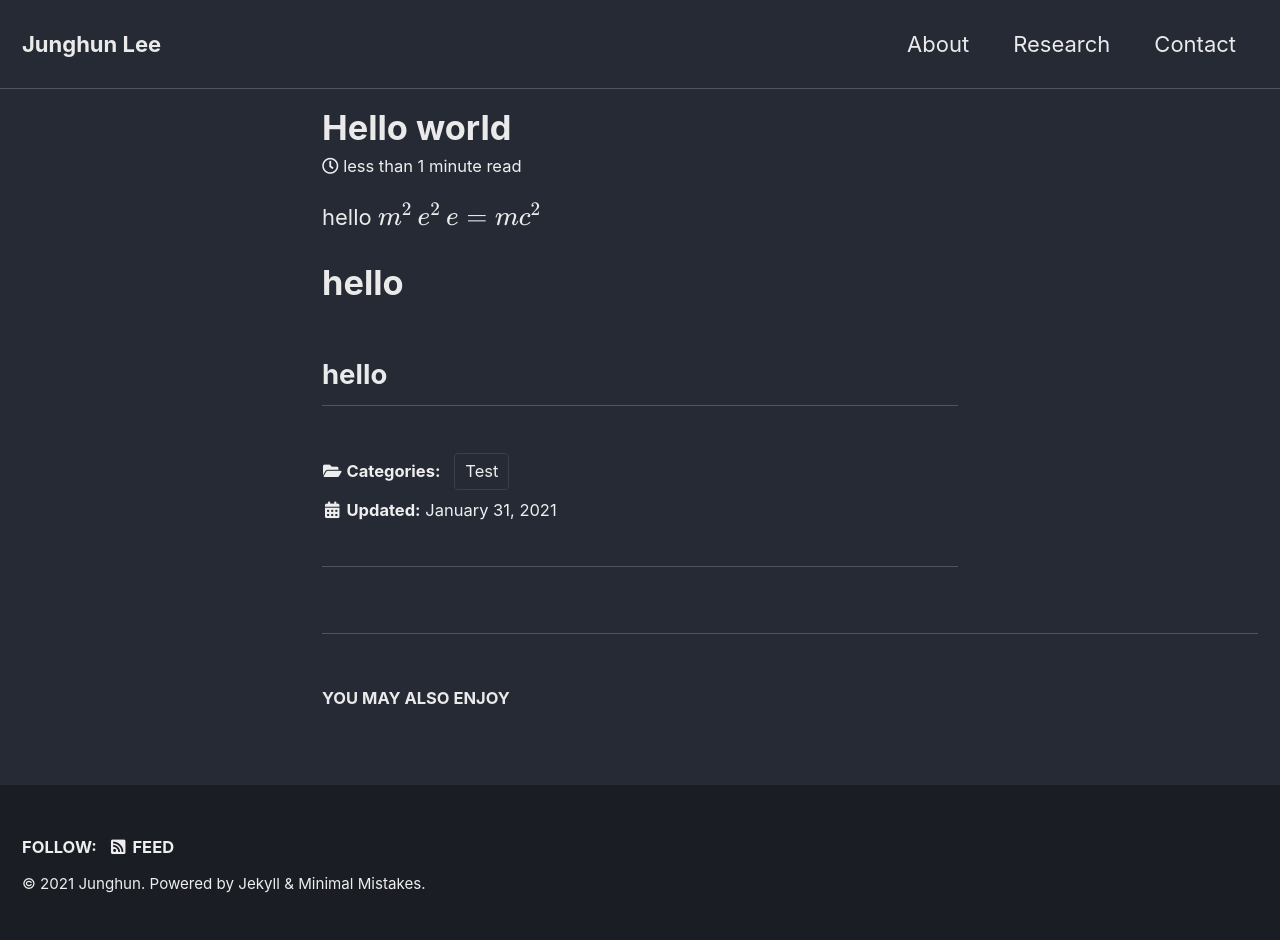
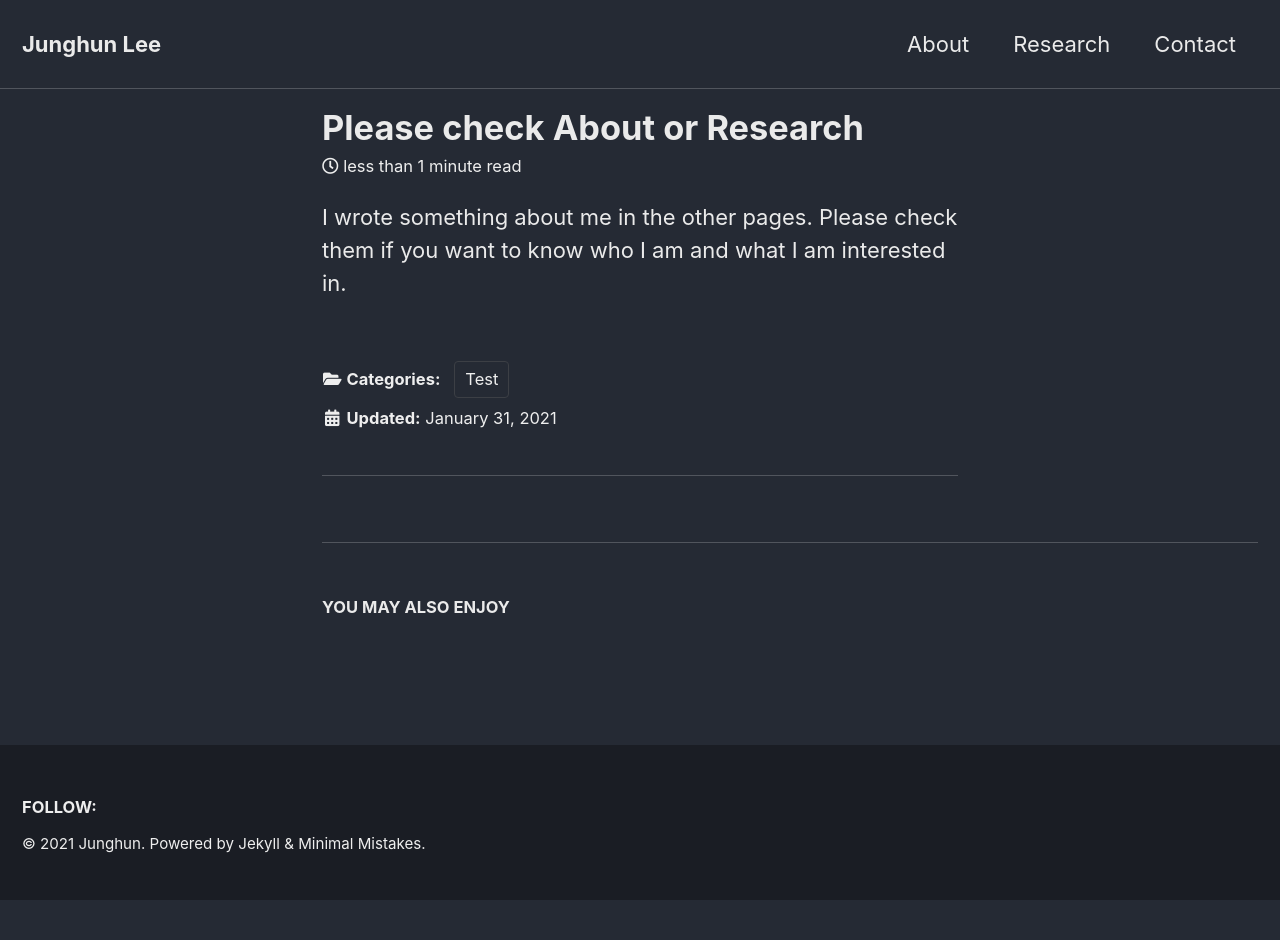
Before and after one commit to JunghunLee-math/JunghunLee-math.github.io, a Jekyll site: the page built from _posts/2021-01-31-Hello.md, in a window 1280 px wide. Built offline with Jekyll 4.4.1, drawn with Linux system fonts in a browser that asks for light colours; cached includes are drawn as plain includes; formulas are drawn with MathJax 3; after the commit the page ends 900 px from its top, so only the background shows below that.

Commit message:
Commentingout feed

```diff
--- a/_includes/footer.html
+++ b/_includes/footer.html
@@ -12,7 +12,7 @@
       {% endfor %}
     {% endif %}
 
-    <li><a href="{% if site.atom_feed.path %}{{ site.atom_feed.path }}{% else %}{{ '/feed.xml' | relative_url }}{% endif %}"><i class="fas fa-fw fa-rss-square" aria-hidden="true"></i> {{ site.data.ui-text[site.locale].feed_label | default: "Feed" }}</a></li>
+    <!-- <li><a href="{% if site.atom_feed.path %}{{ site.atom_feed.path }}{% else %}{{ '/feed.xml' | relative_url }}{% endif %}"><i class="fas fa-fw fa-rss-square" aria-hidden="true"></i> {{ site.data.ui-text[site.locale].feed_label | default: "Feed" }}</a></li> -->
   </ul>
 </div>
 
--- a/_posts/2021-01-31-Hello.md
+++ b/_posts/2021-01-31-Hello.md
@@ -1,5 +1,5 @@
 ---
-title : "Hello world"
+title : "Please check About or Research"
 category :
     - Test
 usemathjax: true
@@ -7,12 +7,5 @@ toc: false
 author_profile: false
 ---
 
-hello
-$$m^2$$
-$e^2$
-$$
-    e = mc^2
-$$
-# hello
-
-## hello
+I wrote something about me in the other pages.
+Please check them if you want to know who I am and what I am interested in.
```
Also changed, not shown: _pages/about.md (+2 -2 lines), _pages/research.md (+4 -0 lines).
